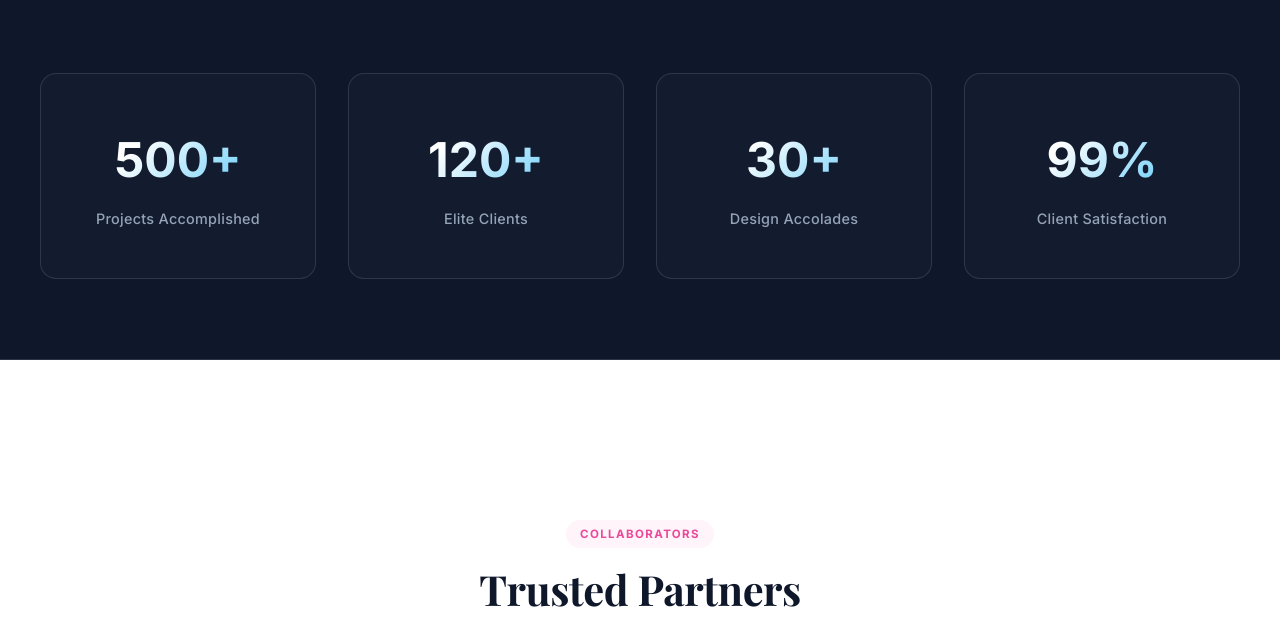
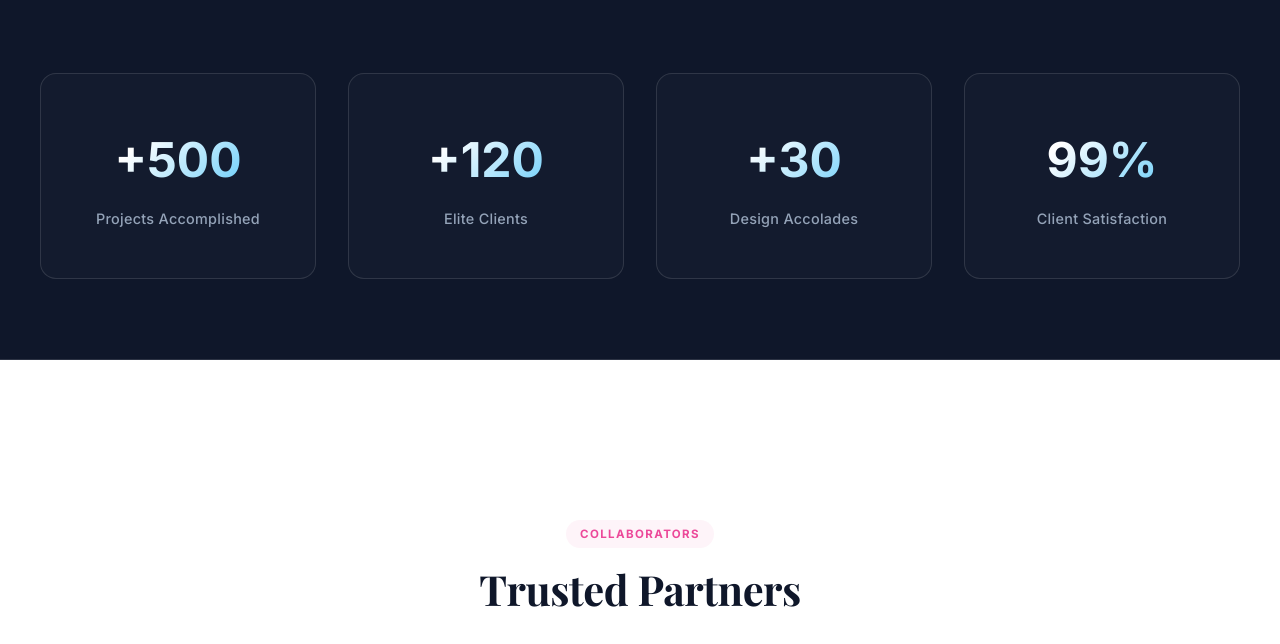
Before and after one commit to vinayakawasthi24/ketudesign, a plain HTML site: page index.html in a window 1280 px wide. Shown: the part 780-1424 px from the top of the page. Drawn offline with nearby package versions, Linux system fonts and the light colour scheme; files whose address does not match are found by name; a web font is replaced by a local one.

Commit message:
Update index.html

```diff
--- a/index.html
+++ b/index.html
@@ -73,17 +73,17 @@
     <section class="stats" id="stats">
         <div class="stats-container">
             <div class="stat-box">
-                <h2>500+</h2>
+                <h2>+500</h2>
                 <p>Projects Accomplished</p>
                 <div class="glass-shine"></div>
             </div>
             <div class="stat-box">
-                <h2>120+</h2>
+                <h2>+120</h2>
                 <p>Elite Clients</p>
                 <div class="glass-shine"></div>
             </div>
             <div class="stat-box">
-                <h2>30+</h2>
+                <h2>+30</h2>
                 <p>Design Accolades</p>
                 <div class="glass-shine"></div>
             </div>
```
